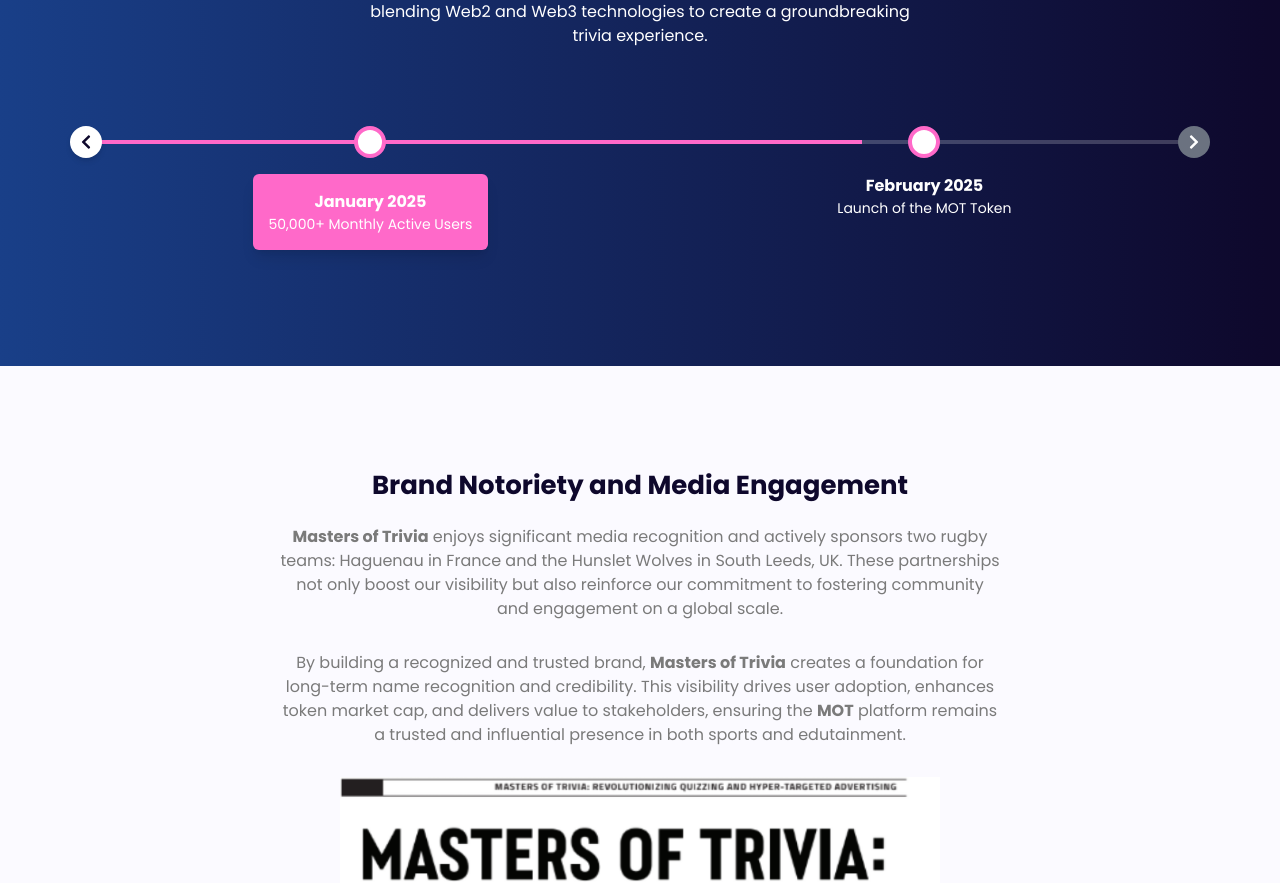
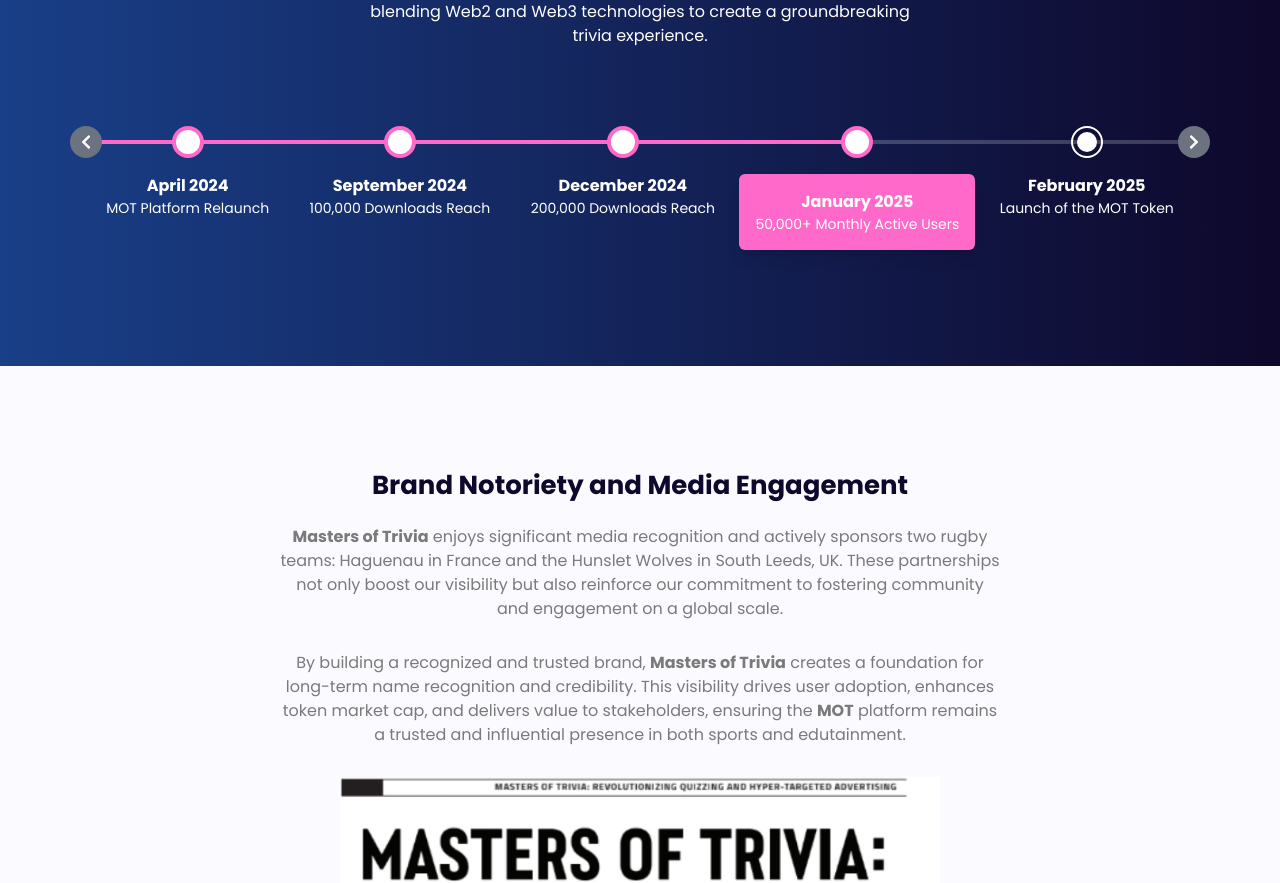
Before and after one commit to Ahsanch007/Cryptocash, a Next.js app: page / in a window 1280 px wide. Shown: the part 4347-5230 px from the top of the page. Built offline with nearby package versions, Linux system fonts and the light colour scheme; grey boxes are pictures that could not be loaded.

Commit message:
done changes

```diff
--- a/src/components/ui/Timeline.js
+++ b/src/components/ui/Timeline.js
@@ -1,9 +1,9 @@
-import { useState, useEffect } from "react";
+import { useState, useLayoutEffect } from "react";
 import { FaChevronLeft, FaChevronRight } from "react-icons/fa";
 
 const Timeline = () => {
-    const [activeIndex, setActiveIndex] = useState(3); // Start with the 3rd item as active
-    const [itemsToShow, setItemsToShow] = useState(5); // Initialize with default value
+    const [activeIndex, setActiveIndex] = useState(0); // Start with the first item as active
+    const [itemsToShow, setItemsToShow] = useState(5); // Default value for larger screens
 
     const timelineData = [
         { date: "April 2024", content: "MOT Platform Relaunch" },
@@ -14,16 +14,13 @@
     ];
 
     // Handle screen resize dynamically
-    useEffect(() => {
+    useLayoutEffect(() => {
         const updateItemsToShow = () => {
             const width = window.innerWidth;
             if (width < 768) {
-                setItemsToShow(1);
-                setActiveIndex(2); // Ensure the 3rd item is active on mobile
-            } else if (width < 1024) {
-                setItemsToShow(3);
+                setItemsToShow(1); // Show 1 item on mobile screens
             } else {
-                setItemsToShow(5);
+                setItemsToShow(5); // Show multiple items on larger screens
             }
         };
 
@@ -71,9 +68,8 @@
             <div className="relative flex items-center justify-between">
                 {/* Background Line */}
                 <div className="absolute top-[19%] sm:top-[17%] left-0 h-1 w-full bg-[#fff3] transform -translate-y-1/2"></div>
-                <div
-                    className="absolute top-[19%]   sm:top-[17%] w-[45%] lg:w-[70%] left-0 h-1 bg-[#ff69c9] transform -translate-y-1/2 transition-all duration-300"
-                ></div>
+                <div className={`absolute top-[19%] sm:top-[17%] ${activeIndex ? 'w-full' : 'w-[45%]'}  lg:w-[70%] left-0 h-1 bg-[#ff69c9] transform -translate-y-1/2 transition-all duration-300`}></div>
+
                 {/* Timeline Items */}
                 {timelineData.slice(activeIndex, activeIndex + itemsToShow).map((item, index) => (
                     <div
@@ -89,7 +85,7 @@
                                 }`}
                         >
                             <div
-                                className={`w-[20px] h-[20px] rounded-full ${index <= activeIndex ? "bg-white" : "bg-white"
+                                className={`w-[20px] h-[20px] rounded-full ${index + activeIndex <= activeIndex ? "bg-white" : "bg-white"
                                     }`}
                             ></div>
                         </div>
@@ -99,7 +95,7 @@
                         <p className="text-sm sm:block text-white">{item.content}</p>
 
                         {/* Content Box */}
-                        {index + activeIndex === 3 && ( // Show content for the active 3rd item
+                        {index + activeIndex === 3 && (
                             <div className="absolute mt-12 p-4 bg-[#ff69c9] text-white rounded-md shadow-lg">
                                 <h3 className="text-md font-bold">{item.date}</h3>
                                 <p className="text-sm text-white">{item.content}</p>
```
